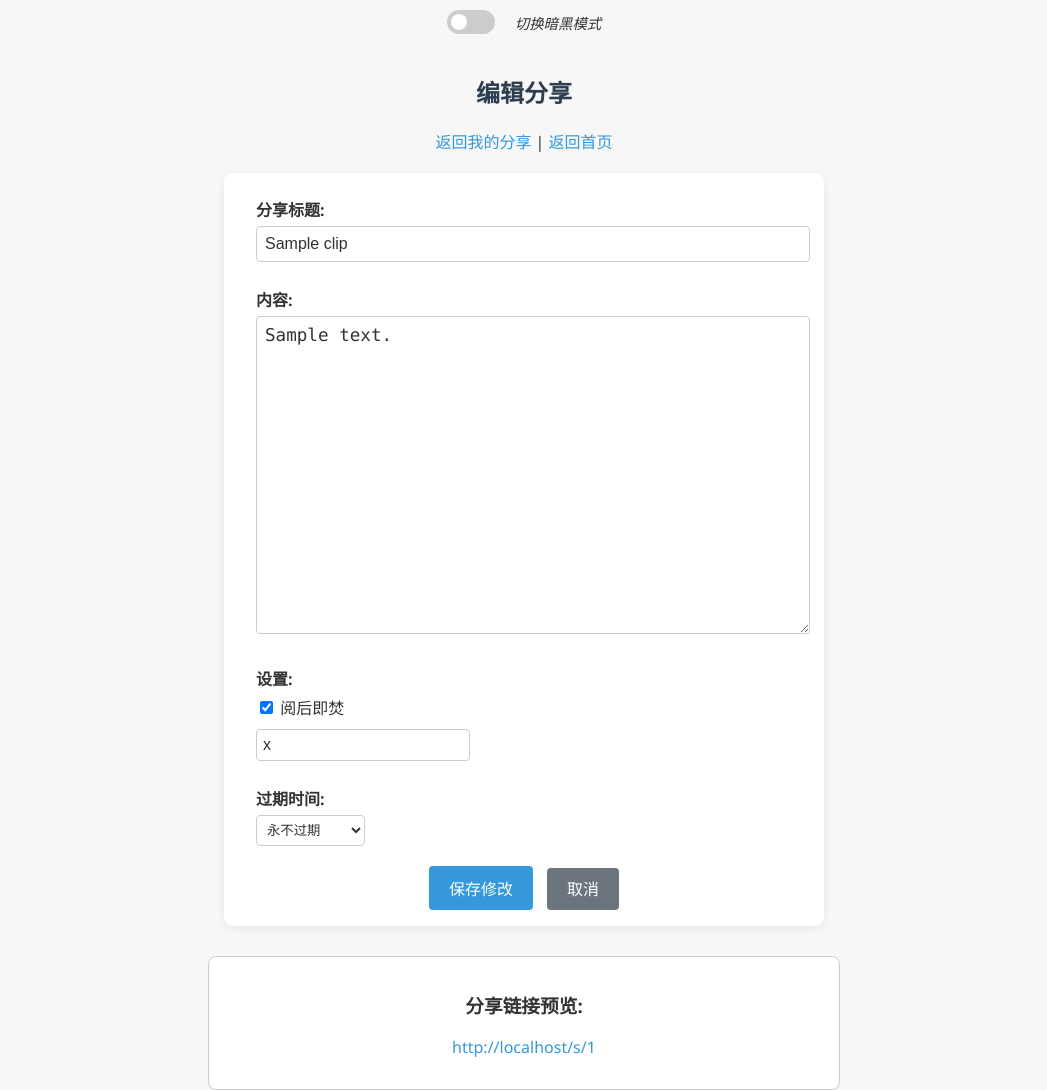
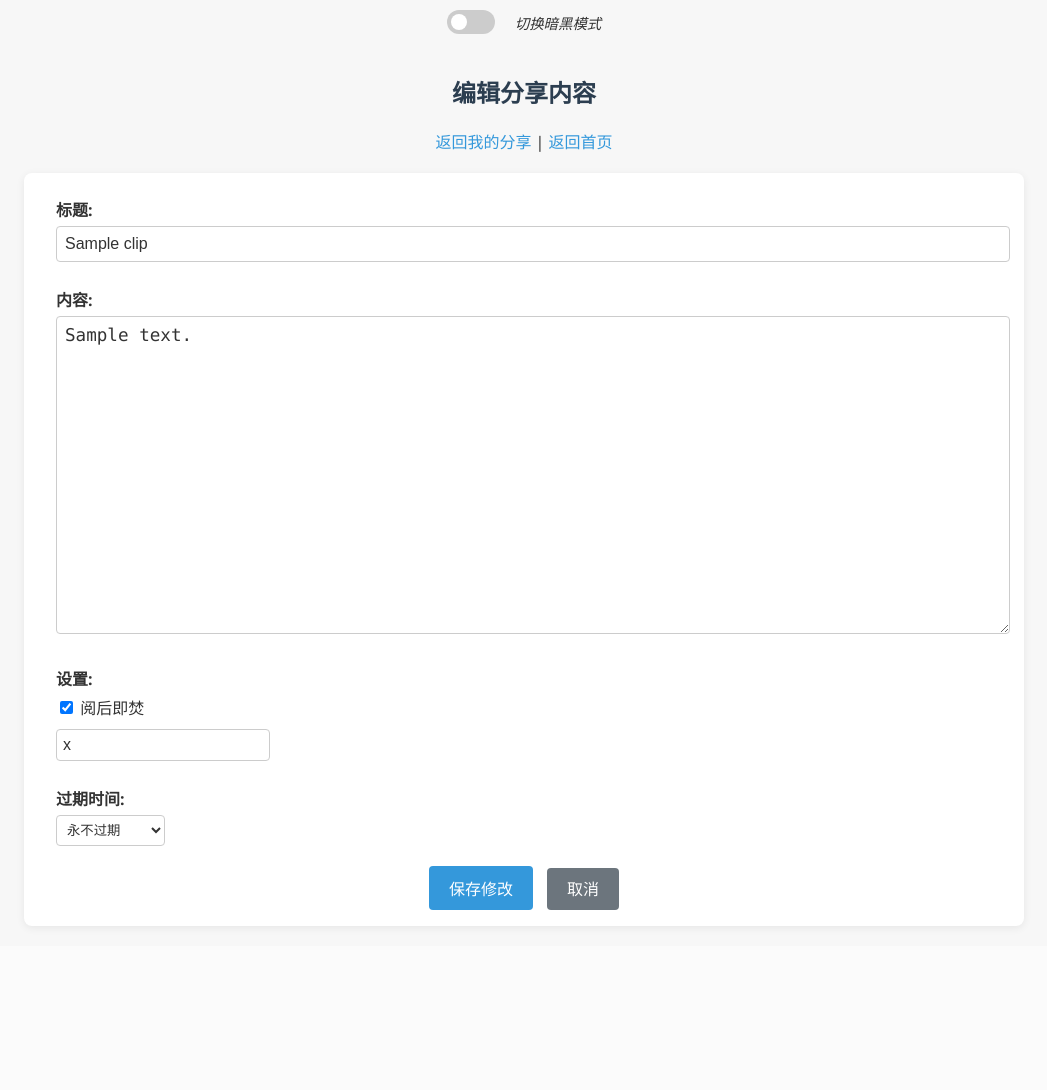
Before and after one commit to jyz2012/flashpaste, a Flask app: page /edit_share/1 in a window 1280 px wide. Shown: the whole page, without its empty margins (116-1163 px from the left). After the commit the page ends 928 px from the top, so only its background shows below. Run offline with Flask 3, Linux system fonts and the light colour scheme; the visitor is signed in with stand-in values (Sample User, id 1); tables that the repository leaves empty hold one stand-in row (values such as "Sample post").

Commit message:
feat(UI): 改进编辑页面的样式，并添加链接复制功能

```diff
--- a/templates/edit_share.html
+++ b/templates/edit_share.html
@@ -3,7 +3,7 @@
 <head>
     <meta charset="UTF-8">
     <meta name="viewport" content="width=device-width, initial-scale=1.0">
-    <title>编辑分享 - FlashPaste</title>
+    <title>编辑分享内容 - FlashPaste</title>
     <link rel="stylesheet" href="/static/style.css">
     <script src="/static/theme.js"></script>
 </head>
@@ -16,15 +16,15 @@
         <em>切换暗黑模式</em>
     </div>
     <div style="text-align:center;">
-        <h2>编辑分享</h2>
+        <h2>编辑分享内容</h2>
         <div style="margin-bottom:20px;">
             <a href="/myshares">返回我的分享</a> | <a href="/">返回首页</a>
         </div>
 
-        <form method="post" style="max-width:600px;margin:0 auto;text-align:left;">
+        <form method="post" style="text-align:left;">
             <div style="margin-bottom:15px;">
-                <label for="title" style="display:block;margin-bottom:5px;font-weight:bold;">分享标题:</label>
-                <input type="text" id="title" name="title" value="{{ title }}" placeholder="分享标题（可选）" style="width:100%;padding:8px;border:1px solid var(--input-border);border-radius:4px;background:var(--form-bg);color:var(--text-color);">
+                <label for="title" style="display:block;margin-bottom:5px;font-weight:bold;">标题:</label>
+                <input type="text" id="title" name="title" value="{{ title }}" placeholder="标题（可选）" style="width:100%;padding:8px;border:1px solid var(--input-border);border-radius:4px;background:var(--form-bg);color:var(--text-color);">
             </div>
 
             <div style="margin-bottom:15px;">
@@ -66,11 +66,6 @@
                 <a href="/myshares" style="background:#6c757d;color:white;padding:10px 20px;border-radius:4px;text-decoration:none;font-size:16px;">取消</a>
             </div>
         </form>
-
-        <div style="margin-top:30px;padding:15px;background:var(--form-bg);border:1px solid var(--input-border);border-radius:8px;max-width:600px;margin-left:auto;margin-right:auto;">
-            <h3>分享链接预览:</h3>
-            <p><a href="/s/{{ share_id }}" target="_blank">{{ request.url_root }}s/{{ share_id }}</a></p>
-        </div>
     </div>
 </body>
 </html>
```
Also changed, not shown: templates/index.html (+45 -0 lines).
